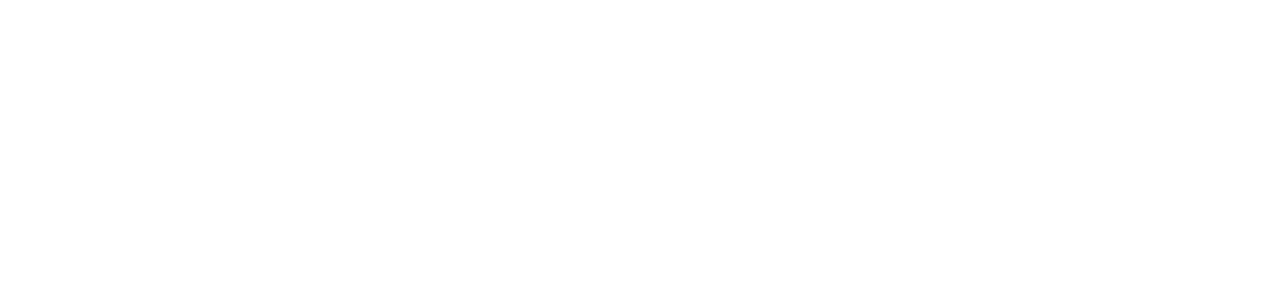
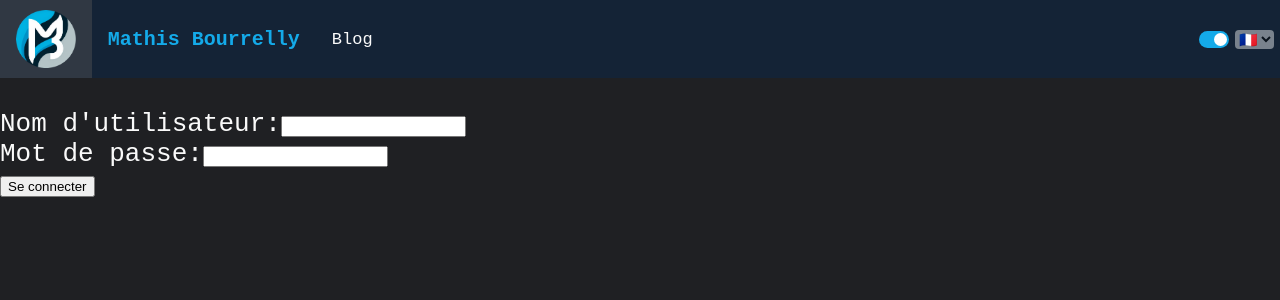
Before and after one commit to Mathis-Bourrelly/portfolio, a React (Create React App) app: page /login in a window 1280 px wide. Before the commit this address had no page. Shown: the top 300 px of the page. Built offline with nearby package versions, Linux system fonts and the light colour scheme; a web font is replaced by a local one.

Commit message:
add new post

```diff
--- a/src/App.css
+++ b/src/App.css
@@ -19,6 +19,8 @@ html {
     --color-nav-hover-background: rgba(180, 180, 180, 0.38);
     --color-nav-active-background: rgba(255, 255, 255, 0.43);
     --color-accent: #14AAE9;
+    --color-error: #b91a1a;
+    --color-valid: #2bbd12;
 }
 
 html.dark {
@@ -29,6 +31,8 @@ html.dark {
     --color-nav-hover-background: rgba(86, 86, 86, 0.42);
     --color-nav-active-background: rgba(255, 255, 255, 0.43);
     --color-accent: #14AAE9;
+    --color-error: #d95b5b;
+    --color-valid: #74d953;
 }
 
 
@@ -76,7 +80,7 @@ html {
 
 /* Style the links inside the navigation bar */
 .nav.scrolled a {
-    color: #0b141e;
+    color: var(--color-text);
     display: flex;
     align-items: center;
     height: 3rem;
@@ -338,3 +342,77 @@ a.post-title{
         transform: rotate(360deg);
     }
 }
+
+.container-new{
+    display: flex;
+    justify-content: center;
+
+}
+
+.plus{
+    color: var(--color-accent);
+    font-size: 40px;
+    margin-left: 6px;
+    font-weight: bolder;
+    line-height: 20px;
+}
+
+.new-button{
+    text-decoration: none;
+    color: var(--color-text);
+    margin: 8px;
+    margin-top: 16px;
+    padding: 16px;
+    font-size: 20px;
+    background: rgba(255, 255, 255, 0.18);
+    border-radius: 15px;
+    box-shadow: 0 4px 20px rgba(0, 0, 0, 0.2);
+    backdrop-filter: blur(60px);
+    border: 1px solid rgba(255, 255, 255, 0.16);
+    user-select: none;
+    display: flex;
+}
+
+.text-input {
+    display: flex;
+    align-items: center;
+    position: relative;
+    max-width: 100%;
+}
+
+.text-input {
+    font-size: 18px;
+    padding: 5px 10px;
+    width: 100%;
+    outline: none;
+    background: var(--color-background);
+    color: var(--color-text);
+    border: 1px solid #CDCDCD;
+    border-radius: 5px;
+    box-shadow: 3px 3px 2px 0px var(--color-background);
+    transition: .3s ease;
+}
+
+.text-input:focus {
+    background: var(--color-background);
+    border: 1px solid var(--color-accent);
+    border-radius: 10px;
+}
+
+.error{
+    color: var(--color-error);
+}
+
+.valid{
+    color: var(--color-valid);
+}
+
+textarea.text-input{
+    height: 150px;
+}
+
+.card.form{
+    margin-left: 5rem;
+    margin-right: 5rem;
+    margin-top: 7rem;
+}
--- a/src/App.js
+++ b/src/App.js
@@ -4,6 +4,8 @@ import {BrowserRouter, Routes, Route} from "react-router-dom"
 import Home from "./page/Home"
 import Blog from "./page/Blog";
 import OnePost from "./page/OnePost";
+import NewPost from "./page/NewPost";
+import Login from "./page/login";
 
 function App() {
     const [currentLang, setCurrentLang] = useState("FR");
@@ -15,6 +17,7 @@ function App() {
                 "title3": "EN ALTERNANCE",
                 "noContent": "Aucun commentaire trouvé",
                 "deleted": "Post supprimé",
+                "newBlog": "Nouveau post",
             },
         "EN": {
             "name": "Mathis Bourrelly",
@@ -23,13 +26,16 @@ function App() {
             "title3": "IN INTERNSHIP",
             "noContent": "No content found",
             "deleted": "Deleted post",
+            "newBlog": "New post",
         }
     };
     return (<BrowserRouter>
         <Routes>
             <Route path="/" element={<Home langData={langData} currentLang={currentLang} setCurrentLang={setCurrentLang}/>}/>
             <Route path="/blog" element={<Blog langData={langData} currentLang={currentLang} setCurrentLang={setCurrentLang}/>}/>
-            <Route path="/post/:postId" element={<OnePost langData={langData} currentLang={currentLang} setCurrentLang={setCurrentLang}/>}/>
+            <Route path="/post/show/:postId" element={<OnePost langData={langData} currentLang={currentLang} setCurrentLang={setCurrentLang}/>}/>
+            <Route path="/post/new/" element={<NewPost langData={langData} currentLang={currentLang} setCurrentLang={setCurrentLang}/>}/>
+            <Route path="/login" element={<Login langData={langData} currentLang={currentLang} setCurrentLang={setCurrentLang}/>}/>
         </Routes>
     </BrowserRouter>)
 }
--- a/src/comp/AllBlog.js
+++ b/src/comp/AllBlog.js
@@ -18,10 +18,10 @@ const AllBlog = ({langData ,currentLang, setCurrentLang}) => {
     }
     if (response) {
         if (response.total > 0) {
-            let postElementsTab =response.posts.map(post => {
+            let postElementsTab = response.posts.map(post => {
                     return(
                         <div key={post.id} className="post">
-                            <a className="post-title" href={"/post/"+post.id}>{post.title}</a>
+                            <a className="post-title" href={"/post/show/"+post.id}>{post.title}</a>
                             <div className="post-body">{post.body}</div>
                             <div className="container-reactions">
                                 <div className="reactions">Reactions: {post.reactions}</div>
--- a/src/comp/SinglePost.js
+++ b/src/comp/SinglePost.js
@@ -1,11 +1,9 @@
 import React, {useEffect, useState} from "react";
 import Spinner from "./Spinner";
-import {useParams} from "react-router-dom";
 
 const SinglePost = ({postId, langData, currentLang, setCurrentLang}) => {
     const [response, setResponse] = useState(null);
     const [responseComment, setResponseComment] = useState(null);
-    const [responseEdit, setResponseEdit] = useState(null);
     const [isPostDeleted, setIsPostDeleted] = useState(false)
     let postElements
     let commentElements
@@ -31,7 +29,6 @@ const SinglePost = ({postId, langData, currentLang, setCurrentLang}) => {
         })
             .then(responseDelete => responseDelete.json())
             .then(result => {
-                //console.log(result.isDeleted)
                 setIsPostDeleted(result.isDeleted)
             })
             .catch(error => console.log('error', error))
--- /dev/null
+++ b/src/comp/form/CreatePostForm.js
@@ -0,0 +1,74 @@
+import React, {useState} from 'react';
+
+const CreatePostForm = () => {
+    const [title, setTitle] = useState('');
+    const [userId, setUserId] = useState('1');
+    const [body, setBody] = useState('');
+    const [successMessage, setSuccessMessage] = useState('');
+    const [errorMessage, setErrorMessage] = useState('');
+
+    const handleSubmit = async (e) => {
+        e.preventDefault();
+
+        try {
+            const response = await fetch('https://dummyjson.com/posts/add', {
+                method: 'POST',
+                headers: {'Content-Type': 'application/json'},
+                body: JSON.stringify({
+                    userId: userId,
+                    title: title,
+                    //body: body,
+                })
+            });
+
+            if (response.ok) {
+                setSuccessMessage('Le post a été créé avec succès.');
+                setErrorMessage('');
+                setTitle('');
+                setUserId('');
+                setBody('');
+            } else {
+                throw new Error('Erreur lors de la création du post.');
+            }
+        } catch (error) {
+            setErrorMessage('Erreur lors de la création du post.');
+            setSuccessMessage('');
+        }
+    };
+
+    return (
+        <div className="container">
+            <div className="card form">
+                <h2>Création de post</h2>
+                {successMessage && <div className="valid">{successMessage}</div>}
+                {errorMessage && <div className="error">{errorMessage}</div>}
+                <form onSubmit={handleSubmit}>
+                    <div>
+                        <label htmlFor="title">Titre:</label>
+                        <input
+                            className="text-input"
+                            type="text"
+                            id="title"
+                            value={title}
+                            onChange={(e) => setTitle(e.target.value)}
+                            required
+                        />
+                    </div>
+                    <div>
+                        <label htmlFor="body">Contenu du post:</label>
+                        <textarea
+                            className="text-input"
+                            id="body"
+                            value={body}
+                            onChange={(e) => setBody(e.target.value)}
+                            required
+                        />
+                    </div>
+                    <button type="submit" className="new-button">Créer le post</button>
+                </form>
+            </div>
+        </div>
+    );
+};
+
+export default CreatePostForm;
--- /dev/null
+++ b/src/comp/form/LoginForm.js
@@ -0,0 +1,44 @@
+import React, { useState } from 'react';
+
+const LoginForm = () => {
+    const [username, setUsername] = useState('');
+    const [password, setPassword] = useState('');
+
+
+
+    const handleSubmit = (e) => {
+        e.preventDefault();
+
+        setUsername('');
+        setPassword('');
+    };
+
+    return (
+        <form onSubmit={handleSubmit}>
+            <h2>Connexion</h2>
+            <div>
+                <label htmlFor="username">Nom d'utilisateur:</label>
+                <input
+                    type="text"
+                    id="username"
+                    value={username}
+                    onChange={(e) => setUsername(e.target.value)}
+                    required
+                />
+            </div>
+            <div>
+                <label htmlFor="password">Mot de passe:</label>
+                <input
+                    type="password"
+                    id="password"
+                    value={password}
+                    onChange={(e) => setPassword(e.target.value)}
+                    required
+                />
+            </div>
+            <button type="submit">Se connecter</button>
+        </form>
+    );
+};
+
+export default LoginForm;
--- a/src/page/Blog.js
+++ b/src/page/Blog.js
@@ -2,11 +2,14 @@ import React from "react"
 import Layout from "../comp/Layout";
 import AllBlog from "../comp/AllBlog";
 
-const Blog = ({langData ,currentLang, setCurrentLang}) => {
+const Blog = ({langData, currentLang, setCurrentLang}) => {
     return (
         <>
             <Layout langData={langData} currentLang={currentLang} setCurrentLang={setCurrentLang}/>
             <div className="container">
+                <div className="container-new">
+                    <a href="/post/new" className="new-button">{langData[currentLang].newBlog}<div className="plus">+</div></a>
+                </div>
                 <AllBlog/>
             </div>
         </>
--- /dev/null
+++ b/src/page/NewPost.js
@@ -0,0 +1,14 @@
+import React from "react"
+import CreatePostForm from "../comp/form/CreatePostForm";
+import Layout from "../comp/Layout";
+
+const NewPost = ({langData, currentLang, setCurrentLang}) => {
+    return (
+        <>
+            <Layout langData={langData} currentLang={currentLang} setCurrentLang={setCurrentLang}/>
+            <CreatePostForm langData={langData} currentLang={currentLang} setCurrentLang={setCurrentLang}/>
+        </>
+    );
+};
+
+export default NewPost
--- /dev/null
+++ b/src/page/login.js
@@ -0,0 +1,14 @@
+import React from "react"
+import Layout from "../comp/Layout";
+import LoginForm from "../comp/form/LoginForm";
+
+const Login = ({langData, currentLang, setCurrentLang}) => {
+    return (
+        <>
+            <Layout langData={langData} currentLang={currentLang} setCurrentLang={setCurrentLang}/>
+            <LoginForm langData={langData} currentLang={currentLang} setCurrentLang={setCurrentLang}/>
+        </>
+    );
+};
+
+export default Login
```
Also changed, not shown: src/page/Home.js (+0 -40 lines).
